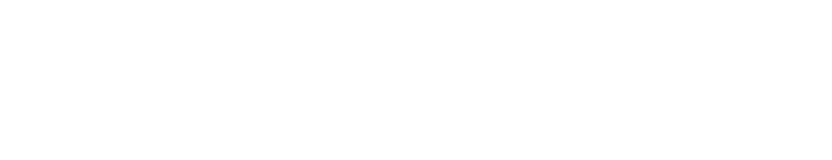
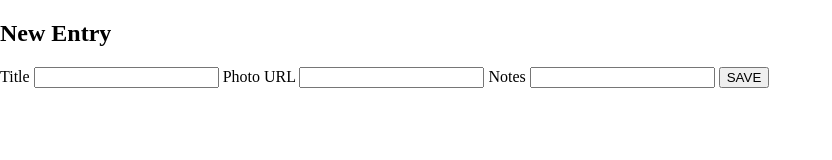
Before and after one commit to sararoohan/code-journal, a website: page index.html in a window 1280 px wide. Shown: the whole page, without its empty margins (0-832 px from the left). Drawn offline with Linux system fonts and the light colour scheme.

Commit message:
Add a form for creating a journal entry. #1

```diff
--- a/index.html
+++ b/index.html
@@ -16,6 +16,18 @@
 </head>
 <body>
   <header>
+    <div data-view="entry-form">
+      <form id="entry-form">
+        <h2>New Entry</h2>
+        <label for="title">Title</label>
+        <input required id="title" type="text" name="title">
+        <label for="photo-url">Photo URL</label>
+        <input required id="photo-url" type="text" name="photo-url">
+        <label for="notes">Notes</label>
+        <input required id="notes" type="text" name="notes">
+        <button class="save-button">SAVE</button>
+      </form>
+    </div>
   </header>
   <main>
   </main>
```
Also changed, not shown: 1 other file.
